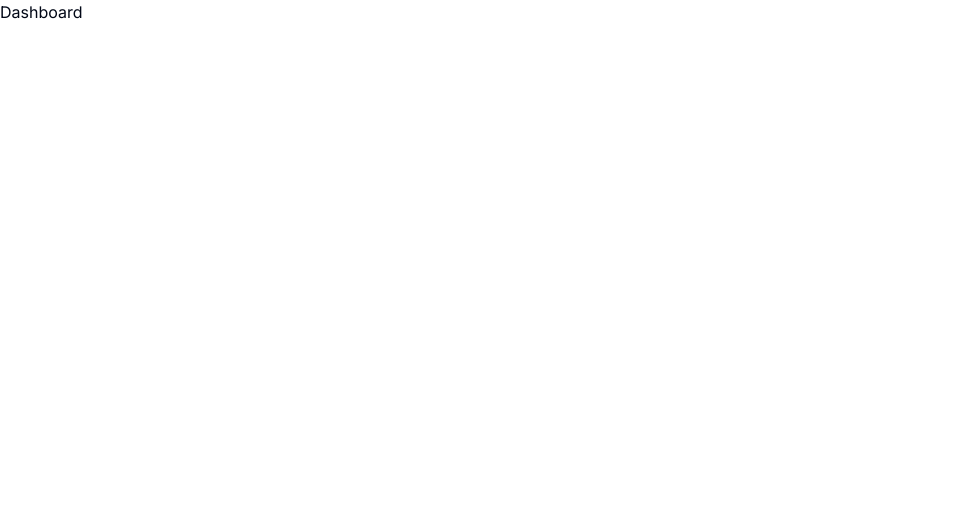
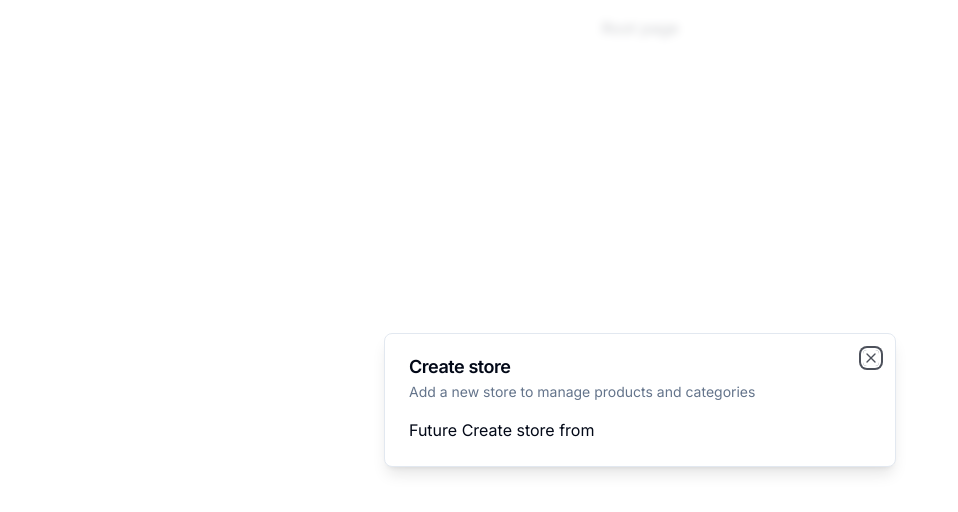
Before and after one commit to jensengbg-michele-carmagnani/e-commerce, a Next.js app: page / in a window 1280 px wide. Shown: the top 512 px of the page, without its empty margins (0-958 px from the left). Built offline with nearby package versions, Linux system fonts and the light colour scheme.

Commit message:
feat: create modal and store-modal

```diff
--- a/app/(auth)/(routes)/sign-up/[[...sign-up]]/page.tsx
+++ b/app/(auth)/(routes)/sign-up/[[...sign-up]]/page.tsx
@@ -1,5 +1,10 @@
+import Modal from "@/components/ui/modal";
 import { SignUp } from "@clerk/nextjs";
 
 export default function Page() {
-  return <SignUp />;
+  return (
+    <main>
+      <SignUp />
+    </main>
+  );
 }
--- a/app/(root)/page.tsx
+++ b/app/(root)/page.tsx
@@ -1,3 +1,16 @@
-export default function Home() {
-  return <h1>Dashboard</h1>;
+"use client";
+
+import { useEffect, useState } from "react";
+
+import { useStoreModal } from "@/hooks/use-store-modal";
+
+export default function SetupPage() {
+  const onOpen = useStoreModal((state) => state.onOpen);
+  const isOpen = useStoreModal((state) => state.isOpen);
+
+  useEffect(() => {
+    if (!isOpen) onOpen();
+  }, [isOpen, onOpen]);
+
+  return <div className="flex justify-around items-center p-4">Root page</div>;
 }
--- a/app/layout.tsx
+++ b/app/layout.tsx
@@ -1,9 +1,10 @@
 import { ClerkProvider } from "@clerk/nextjs";
 import type { Metadata } from "next";
 import { Inter } from "next/font/google";
+
 import "./globals.css";
-
 const inter = Inter({ subsets: ["latin"] });
+import { ModalProvider } from "@/providers/modal-provider";
 
 export const metadata: Metadata = {
   title: "Admin dashboard",
@@ -18,7 +19,10 @@
   return (
     <ClerkProvider>
       <html lang="en">
-        <body className={inter.className}>{children}</body>
+        <body className={inter.className}>
+          <ModalProvider />
+          {children}
+        </body>
       </html>
     </ClerkProvider>
   );
--- /dev/null
+++ b/components/modals/store-modal.tsx
@@ -0,0 +1,18 @@
+"use client";
+
+import { useStoreModal } from "@/hooks/use-store-modal";
+import Modal from "@/components/ui/modal";
+
+export const StoreModal = () => {
+  const { isOpen, onClose } = useStoreModal();
+  return (
+    <Modal
+      title="Create store"
+      description="Add a new store to manage products and categories"
+      isOpen={isOpen}
+      onClose={onClose}
+    >
+      Future Create store from
+    </Modal>
+  );
+};
--- /dev/null
+++ b/components/ui/dialog.tsx
@@ -0,0 +1,122 @@
+"use client"
+
+import * as React from "react"
+import * as DialogPrimitive from "@radix-ui/react-dialog"
+import { X } from "lucide-react"
+
+import { cn } from "@/lib/utils"
+
+const Dialog = DialogPrimitive.Root
+
+const DialogTrigger = DialogPrimitive.Trigger
+
+const DialogPortal = DialogPrimitive.Portal
+
+const DialogClose = DialogPrimitive.Close
+
+const DialogOverlay = React.forwardRef<
+  React.ElementRef<typeof DialogPrimitive.Overlay>,
+  React.ComponentPropsWithoutRef<typeof DialogPrimitive.Overlay>
+>(({ className, ...props }, ref) => (
+  <DialogPrimitive.Overlay
+    ref={ref}
+    className={cn(
+      "fixed inset-0 z-50 bg-background/80 backdrop-blur-sm data-[state=open]:animate-in data-[state=closed]:animate-out data-[state=closed]:fade-out-0 data-[state=open]:fade-in-0",
+      className
+    )}
+    {...props}
+  />
+))
+DialogOverlay.displayName = DialogPrimitive.Overlay.displayName
+
+const DialogContent = React.forwardRef<
+  React.ElementRef<typeof DialogPrimitive.Content>,
+  React.ComponentPropsWithoutRef<typeof DialogPrimitive.Content>
+>(({ className, children, ...props }, ref) => (
+  <DialogPortal>
+    <DialogOverlay />
+    <DialogPrimitive.Content
+      ref={ref}
+      className={cn(
+        "fixed left-[50%] top-[50%] z-50 grid w-full max-w-lg translate-x-[-50%] translate-y-[-50%] gap-4 border bg-background p-6 shadow-lg duration-200 data-[state=open]:animate-in data-[state=closed]:animate-out data-[state=closed]:fade-out-0 data-[state=open]:fade-in-0 data-[state=closed]:zoom-out-95 data-[state=open]:zoom-in-95 data-[state=closed]:slide-out-to-left-1/2 data-[state=closed]:slide-out-to-top-[48%] data-[state=open]:slide-in-from-left-1/2 data-[state=open]:slide-in-from-top-[48%] sm:rounded-lg md:w-full",
+        className
+      )}
+      {...props}
+    >
+      {children}
+      <DialogPrimitive.Close className="absolute right-4 top-4 rounded-sm opacity-70 ring-offset-background transition-opacity hover:opacity-100 focus:outline-none focus:ring-2 focus:ring-ring focus:ring-offset-2 disabled:pointer-events-none data-[state=open]:bg-accent data-[state=open]:text-muted-foreground">
+        <X className="h-4 w-4" />
+        <span className="sr-only">Close</span>
+      </DialogPrimitive.Close>
+    </DialogPrimitive.Content>
+  </DialogPortal>
+))
+DialogContent.displayName = DialogPrimitive.Content.displayName
+
+const DialogHeader = ({
+  className,
+  ...props
+}: React.HTMLAttributes<HTMLDivElement>) => (
+  <div
+    className={cn(
+      "flex flex-col space-y-1.5 text-center sm:text-left",
+      className
+    )}
+    {...props}
+  />
+)
+DialogHeader.displayName = "DialogHeader"
+
+const DialogFooter = ({
+  className,
+  ...props
+}: React.HTMLAttributes<HTMLDivElement>) => (
+  <div
+    className={cn(
+      "flex flex-col-reverse sm:flex-row sm:justify-end sm:space-x-2",
+      className
+    )}
+    {...props}
+  />
+)
+DialogFooter.displayName = "DialogFooter"
+
+const DialogTitle = React.forwardRef<
+  React.ElementRef<typeof DialogPrimitive.Title>,
+  React.ComponentPropsWithoutRef<typeof DialogPrimitive.Title>
+>(({ className, ...props }, ref) => (
+  <DialogPrimitive.Title
+    ref={ref}
+    className={cn(
+      "text-lg font-semibold leading-none tracking-tight",
+      className
+    )}
+    {...props}
+  />
+))
+DialogTitle.displayName = DialogPrimitive.Title.displayName
+
+const DialogDescription = React.forwardRef<
+  React.ElementRef<typeof DialogPrimitive.Description>,
+  React.ComponentPropsWithoutRef<typeof DialogPrimitive.Description>
+>(({ className, ...props }, ref) => (
+  <DialogPrimitive.Description
+    ref={ref}
+    className={cn("text-sm text-muted-foreground", className)}
+    {...props}
+  />
+))
+DialogDescription.displayName = DialogPrimitive.Description.displayName
+
+export {
+  Dialog,
+  DialogPortal,
+  DialogOverlay,
+  DialogClose,
+  DialogTrigger,
+  DialogContent,
+  DialogHeader,
+  DialogFooter,
+  DialogTitle,
+  DialogDescription,
+}
--- /dev/null
+++ b/components/ui/modal.tsx
@@ -0,0 +1,42 @@
+"use client";
+
+import {
+  Dialog,
+  DialogContent,
+  DialogDescription,
+  DialogHeader,
+  DialogTitle,
+} from "@/components/ui/dialog";
+
+interface ModalProps {
+  title: string;
+  description: string;
+  isOpen: boolean;
+  onClose: () => void;
+  children?: React.ReactNode;
+}
+
+const Modal: React.FC<ModalProps> = ({
+  description,
+  isOpen,
+  onClose,
+  title,
+  children,
+}) => {
+  const onChange = (open: boolean) => {
+    if (!open) onClose();
+  };
+  return (
+    <Dialog open={isOpen} onOpenChange={onChange} >
+      <DialogContent>
+        <DialogHeader>
+          <DialogTitle>{title}</DialogTitle>
+          <DialogDescription>{description}</DialogDescription>
+        </DialogHeader>
+        <div>{children}</div>
+      </DialogContent>
+    </Dialog>
+  );
+};
+
+export default Modal;
--- /dev/null
+++ b/hooks/use-store-modal.tsx
@@ -0,0 +1,13 @@
+import { create } from "zustand";
+
+interface useStoreModal {
+  isOpen: boolean;
+  onOpen: () => void;
+  onClose: () => void;
+}
+
+export const useStoreModal = create<useStoreModal>()((set) => ({
+  isOpen: false,
+  onOpen: () => set({ isOpen: true }),
+  onClose: () => set({ isOpen: false }),
+}));
--- a/package.json
+++ b/package.json
@@ -10,6 +10,7 @@
   },
   "dependencies": {
     "@clerk/nextjs": "^4.27.0",
+    "@radix-ui/react-dialog": "^1.0.5",
     "@radix-ui/react-slot": "^1.0.2",
     "class-variance-authority": "^0.7.0",
     "clsx": "^2.0.0",
@@ -18,7 +19,8 @@
     "react": "^18",
     "react-dom": "^18",
     "tailwind-merge": "^2.0.0",
-    "tailwindcss-animate": "^1.0.7"
+    "tailwindcss-animate": "^1.0.7",
+    "zustand": "^4.4.6"
   },
   "devDependencies": {
     "@types/node": "^20",
--- /dev/null
+++ b/providers/modal-provider.tsx
@@ -0,0 +1,17 @@
+"use client";
+
+import { StoreModal } from "@/components/modals/store-modal";
+import { useEffect, useState } from "react";
+
+export const ModalProvider = () => {
+  const [isMounted, setIsMounted] = useState(false);
+  useEffect(() => {
+    setIsMounted(true);
+  }, []);
+  if (!isMounted) return null;
+  return (
+    <>
+      <StoreModal />
+    </>
+  );
+};
```
Also changed, not shown: 1 other file (tests, documents, lock files or other folders).
